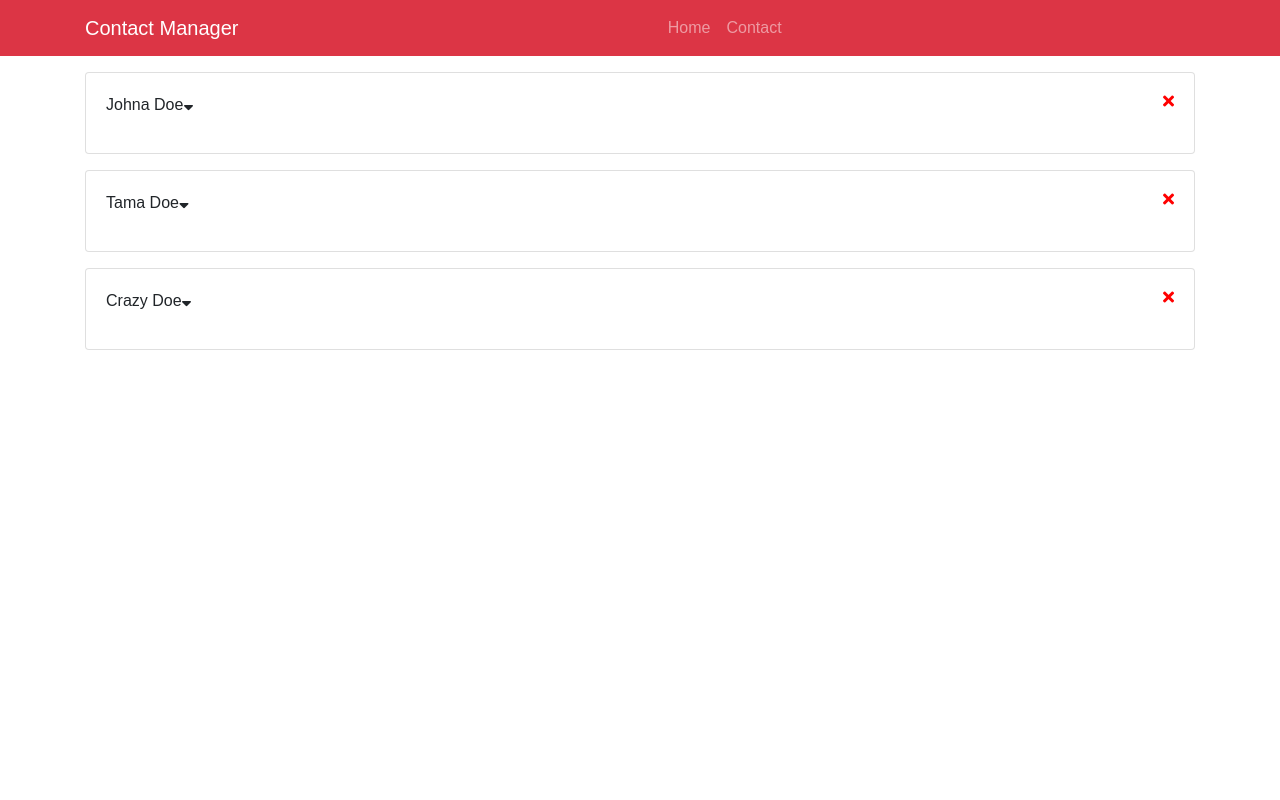
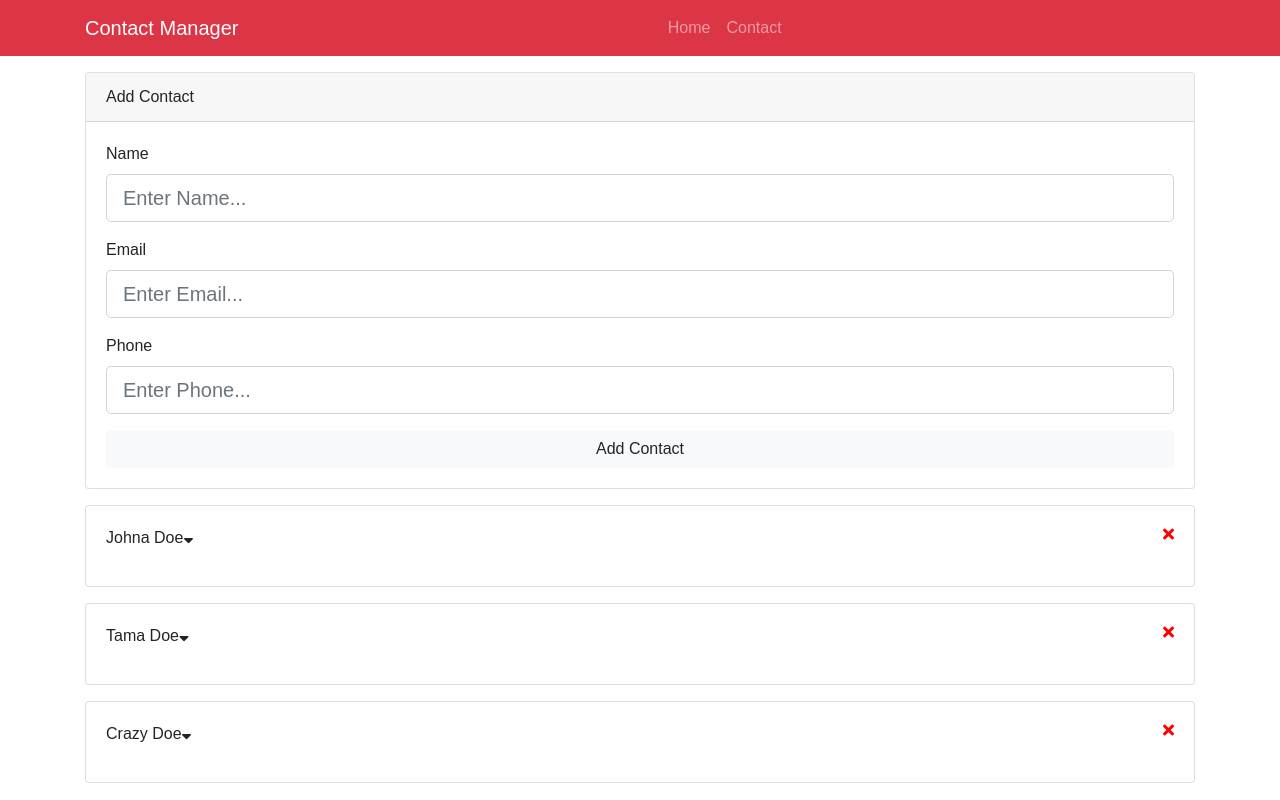
Before and after one commit to LiteSoul/contact-manager, a React (Create React App) app: page / in a window 1280 px wide. Built offline with nearby package versions, Linux system fonts and the light colour scheme.

Commit message:
Form to add contact

```diff
--- a/src/App.js
+++ b/src/App.js
@@ -1,8 +1,9 @@
 import React, { Component } from 'react';
-import Contacts from './components/Contacts'
-import Header from './components/Header'
+import Contacts from './components/contacts/Contacts'
+import AddContact from './components/contacts/AddContact'
+import Header from './components/layout/Header'
 
-import {Provider} from './context'
+import { Provider } from './context'
 
 import './App.css';
 
@@ -13,6 +14,7 @@
         <div className="App">
           <Header branding="Contact Manager" />
           <div className="container">
+            <AddContact />
             <Contacts />
           </div>
         </div>
--- /dev/null
+++ b/src/components/contacts/AddContact.js
@@ -0,0 +1,67 @@
+import React, { Component } from 'react'
+
+export default class AddContact extends Component {
+	state = {
+		name: '',
+		email: '',
+		phone: ''
+	}
+
+	onChange = e => this.setState({ [e.target.name]: e.targe.value })
+
+	onSubmit = e => {
+		e.preventDefault()
+		console.log(this.state)
+	}
+
+	render() {
+		const { name, email, phone } = this.state
+		return (
+			<div className='card mb-3'>
+				<div className="card-header">Add Contact</div>
+				<div className="card-body">
+					<form onSubmit={this.onSubmit}>
+						<div className="form-group">
+							<label htmlFor="name">Name</label>
+							<input
+								type="text"
+								name='name'
+								className="form-control form-control-lg"
+								placeholder='Enter Name...'
+								value={name}
+								onChange={this.onChange}
+							/>
+						</div>
+						<div className="form-group">
+							<label htmlFor="email">Email</label>
+							<input
+								type="email"
+								name='email'
+								className="form-control form-control-lg"
+								placeholder='Enter Email...'
+								value={email}
+								onChange={this.onChange}
+							/>
+						</div>
+						<div className="form-group">
+							<label htmlFor="phone">Phone</label>
+							<input
+								type="text"
+								name='phone'
+								className="form-control form-control-lg"
+								placeholder='Enter Phone...'
+								value={phone}
+								onChange={this.onChange}
+							/>
+						</div>
+						<input
+							type="submit"
+							value="Add Contact"
+							className='btn btn-light btn-block'
+						/>
+					</form>
+				</div>
+			</div>
+		)
+	}
+}
--- a/src/components/Contact.js
+++ b/src/components/contacts/Contact.js
@@ -1,6 +1,6 @@
 import React, { Component } from 'react'
 import PropTypes from 'prop-types'
-import { Consumer } from '../context'
+import { Consumer } from '../../context'
 
 export default class Contact extends Component {
 	state = {
--- a/src/components/Contacts.js
+++ b/src/components/contacts/Contacts.js
@@ -1,6 +1,6 @@
 import React, { Component } from 'react'
 import Contact from './Contact'
-import { Consumer } from '../context'
+import { Consumer } from '../../context'
 
 export default class Contacts extends Component {
 	render() {
```
Also changed, not shown: src/components/layout/Header.js (renamed from src/components/Header.js).
